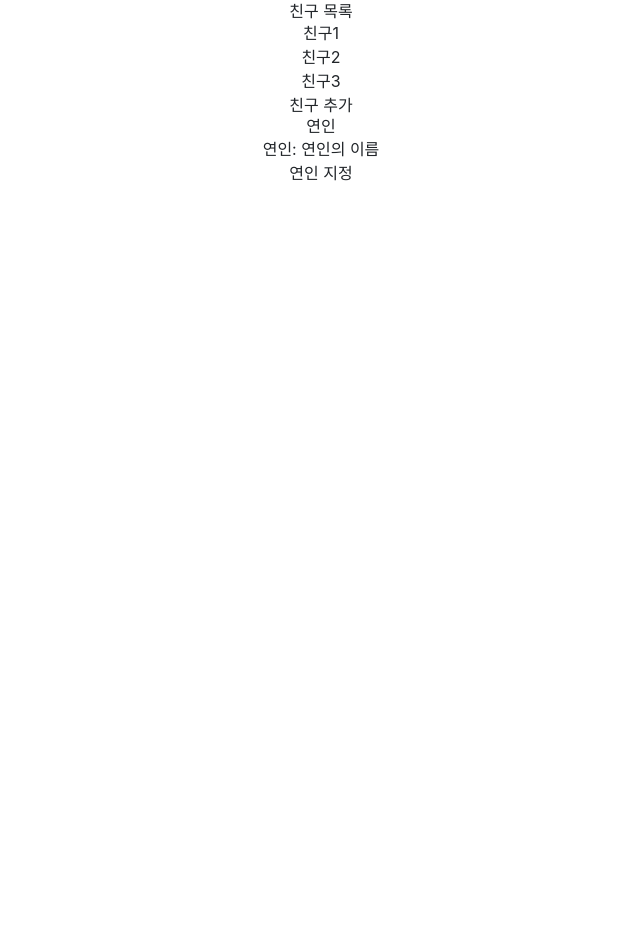
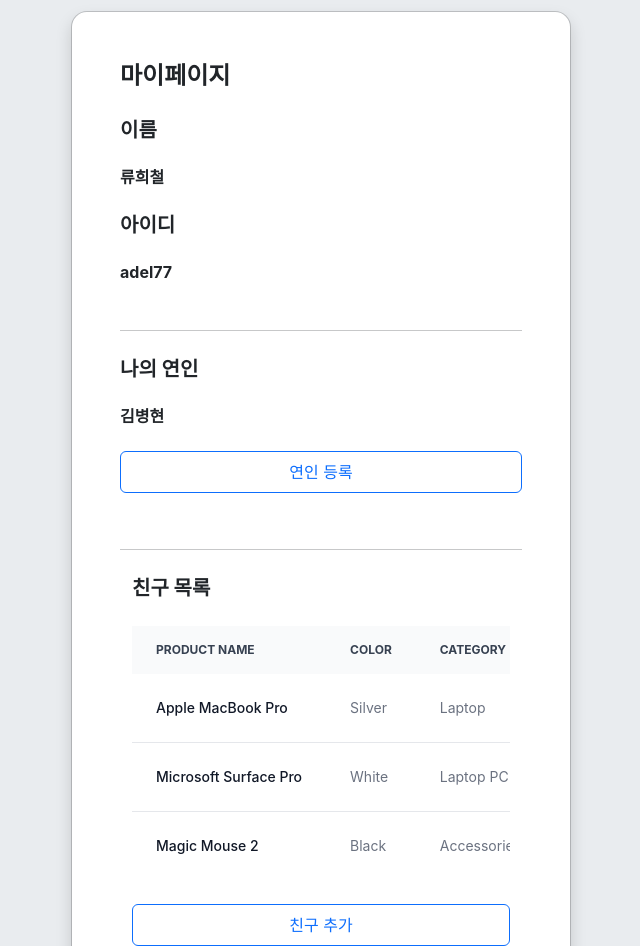
Before and after one commit to juknow/bestlove_front, a React (Create React App) app: page /mypage in a window 1280 px wide. Shown: the part 206-1152 px from the top of the page, without its empty margins (319-959 px from the left). Before the commit the page ends 800 px from the top, so only its background shows below. Built offline with nearby package versions, Linux system fonts and the light colour scheme; a web font is replaced by a local one.

Commit message:
[ADD] 디자인 변경

```diff
--- a/package.json
+++ b/package.json
@@ -7,6 +7,7 @@
     "@testing-library/react": "^13.4.0",
     "@testing-library/user-event": "^13.5.0",
     "bootstrap": "^5.3.3",
+    "prop-types": "^15.8.1",
     "react": "^18.2.0",
     "react-dom": "^18.2.0",
     "react-router-dom": "^6.22.3",
--- /dev/null
+++ b/src/components/FriendCard.jsx
@@ -0,0 +1,61 @@
+import React from "react";
+
+export default function FriendCard() {
+  return (
+    <div className="relative overflow-x-auto">
+      <table className="w-full text-sm text-left rtl:text-right text-gray-500 dark:text-gray-400">
+        <thead className="text-xs text-gray-700 uppercase bg-gray-50 dark:bg-gray-700 dark:text-gray-400">
+          <tr>
+            <th scope="col" className="px-6 py-3">
+              Product name
+            </th>
+            <th scope="col" className="px-6 py-3">
+              Color
+            </th>
+            <th scope="col" className="px-6 py-3">
+              Category
+            </th>
+            <th scope="col" className="px-6 py-3">
+              Price
+            </th>
+          </tr>
+        </thead>
+        <tbody>
+          <tr className="bg-white border-b dark:bg-gray-800 dark:border-gray-700">
+            <th
+              scope="row"
+              className="px-6 py-4 font-medium text-gray-900 whitespace-nowrap dark:text-white"
+            >
+              Apple MacBook Pro
+            </th>
+            <td className="px-6 py-4">Silver</td>
+            <td className="px-6 py-4">Laptop</td>
+            <td className="px-6 py-4">$2999</td>
+          </tr>
+          <tr className="bg-white border-b dark:bg-gray-800 dark:border-gray-700">
+            <th
+              scope="row"
+              className="px-6 py-4 font-medium text-gray-900 whitespace-nowrap dark:text-white"
+            >
+              Microsoft Surface Pro
+            </th>
+            <td className="px-6 py-4">White</td>
+            <td className="px-6 py-4">Laptop PC</td>
+            <td className="px-6 py-4">$1999</td>
+          </tr>
+          <tr className="bg-white dark:bg-gray-800">
+            <th
+              scope="row"
+              className="px-6 py-4 font-medium text-gray-900 whitespace-nowrap dark:text-white"
+            >
+              Magic Mouse 2
+            </th>
+            <td className="px-6 py-4">Black</td>
+            <td className="px-6 py-4">Accessories</td>
+            <td className="px-6 py-4">$99</td>
+          </tr>
+        </tbody>
+      </table>
+    </div>
+  );
+}
--- a/src/index.css
+++ b/src/index.css
@@ -1,6 +1,11 @@
 @import "tailwindcss/base";
 @import "tailwindcss/components";
 @import "tailwindcss/utilities";
+
+@tailwind base;
+@tailwind components;
+@tailwind utilities;
+
 body {
   margin: 0;
   font-family:
--- a/src/pages/LoginPage.jsx
+++ b/src/pages/LoginPage.jsx
@@ -1,12 +1,95 @@
 export default function LoginPage() {
   return (
     <>
-      <h2>로그인</h2>
-      <form action="#" method="post">
-        <input type="text" name="username" placeholder="ID" required />
-        <input type="password" name="password" placeholder="Password" required />
-        <button type="submit">로그인</button>
-      </form>
+      <div
+        className="modal modal-sheet position-static block bg-body-secondary p-4 py-md-5"
+        tabIndex="-1"
+        role="dialog"
+        id="modalSignin"
+      >
+        <div className="modal-dialog" role="document">
+          <div className="modal-content rounded-4 shadow">
+            <div className="modal-header p-5 pb-4 border-b-0">
+              <h1 className="font-bold mb-0 text-2xl">로그인</h1>
+            </div>
+
+            <div className="modal-body p-5 pt-0">
+              <form className="">
+                <div className="form-floating mb-3">
+                  <input
+                    type="text"
+                    name="username"
+                    placeholder="ID"
+                    required
+                    className="form-control rounded-md"
+                  />
+                  <label htmlFor="ID">ID</label>
+                </div>
+                <div className="form-floating mb-3">
+                  <input
+                    type="password"
+                    name="password"
+                    placeholder="Password"
+                    required
+                    className="form-control rounded-md"
+                  />
+                  <label htmlFor="Password">Password</label>
+                </div>
+                <button className="w-full mb-2 btn btn-lg rounded-md btn-primary" type="submit">
+                  로그인
+                </button>
+                <hr className="my-4" />
+                <h2 className="text-lg font-bold mb-3">SNS 로그인</h2>
+                <button
+                  className="w-full py-2 mb-2 btn btn-outline-secondary rounded-md"
+                  type="submit"
+                >
+                  네이버 로그인
+                </button>
+                <button
+                  className="w-full py-2 mb-2 btn btn-outline-primary rounded-md"
+                  type="submit"
+                >
+                  구글 로그인
+                </button>
+                <button
+                  className="w-full py-2 mb-2 btn btn-outline-secondary rounded-md"
+                  type="submit"
+                >
+                  깃허브 로그인
+                </button>
+              </form>
+            </div>
+          </div>
+        </div>
+      </div>
+      <div className="container flex-column d-flex align-items-center w-screen">
+        <h2 className="text-3xl">로그인</h2>
+
+        <div className="h-2"></div>
+
+        <form action="#" method="post">
+          <div className="mb-3">
+            <div>아이디</div>
+            <input type="text" name="username" placeholder="ID" required className="form-control" />
+          </div>
+
+          <div className="mb-3">
+            <div>비밀번호</div>
+            <input
+              type="password"
+              name="password"
+              placeholder="Password"
+              required
+              className="form-control"
+            />
+          </div>
+
+          <button type="submit" className="btn btn-primary text-black">
+            로그인
+          </button>
+        </form>
+      </div>
     </>
   );
 }
--- a/src/pages/MyPage.jsx
+++ b/src/pages/MyPage.jsx
@@ -1,21 +1,60 @@
+import FriendCard from "../components/FriendCard";
+
 export default function MyPage() {
   return (
     <>
-      <h1>유저 정보</h1>
-      <p>이름: 사용자 이름</p>
-      <p>아이디: 사용자 아이디</p>
+      <div
+        className="modal modal-sheet position-static block bg-body-secondary p-4 py-md-5"
+        tabIndex="-1"
+        role="dialog"
+        id="modalSignin"
+      >
+        <div className="modal-dialog" role="document">
+          <div className="modal-content rounded-4 shadow">
+            <div className="modal-header p-5 pb-4 border-b-0">
+              <h1 className="font-bold mb-0 text-2xl">마이페이지</h1>
+            </div>
 
-      <h2>친구 목록</h2>
-      <ul>
-        <li>친구1</li>
-        <li>친구2</li>
-        <li>친구3</li>
-      </ul>
-      <button>친구 추가</button>
-
-      <h2>연인</h2>
-      <p>연인: 연인의 이름</p>
-      <button>연인 지정</button>
+            <div className="modal-body p-5 pt-0">
+              <form className="">
+                <h3 className="text-left font-bold mb-0 text-xl">이름</h3>
+                <br />
+                <h5 className="text-left font-bold mb-0 ">류희철</h5>
+                <br />
+                <h3 className="text-left font-bold mb-0 text-xl">아이디</h3>
+                <br />
+                <h5 className="text-left font-bold mb-0 ">adel77</h5>
+                <br />
+                <hr className="my-4" />
+                <h3 className="text-left font-bold mb-0 text-xl">나의 연인</h3>
+                <br />
+                <h5 className="text-left font-bold mb-0 ">김병현</h5>
+                <br />
+                <button
+                  className="w-full py-2 mb-2 btn btn-outline-primary rounded-md"
+                  type="submit"
+                >
+                  연인 등록
+                </button>
+              </form>
+              <br />
+              <hr className="my-4" />
+              <div className="container">
+                <h3 className="text-left font-bold mb-0 text-xl">친구 목록</h3>
+                <br />
+                <FriendCard />
+                <br />
+                <button
+                  className="w-full py-2 mb-2 btn btn-outline-primary rounded-md"
+                  type="submit"
+                >
+                  친구 추가
+                </button>
+              </div>
+            </div>
+          </div>
+        </div>
+      </div>
     </>
   );
 }
```
Also changed, not shown: src/pages/RegisterPage.jsx (+87 -3 lines), src/logo.svg (added), 1 other file (tests, documents, lock files or other folders).
